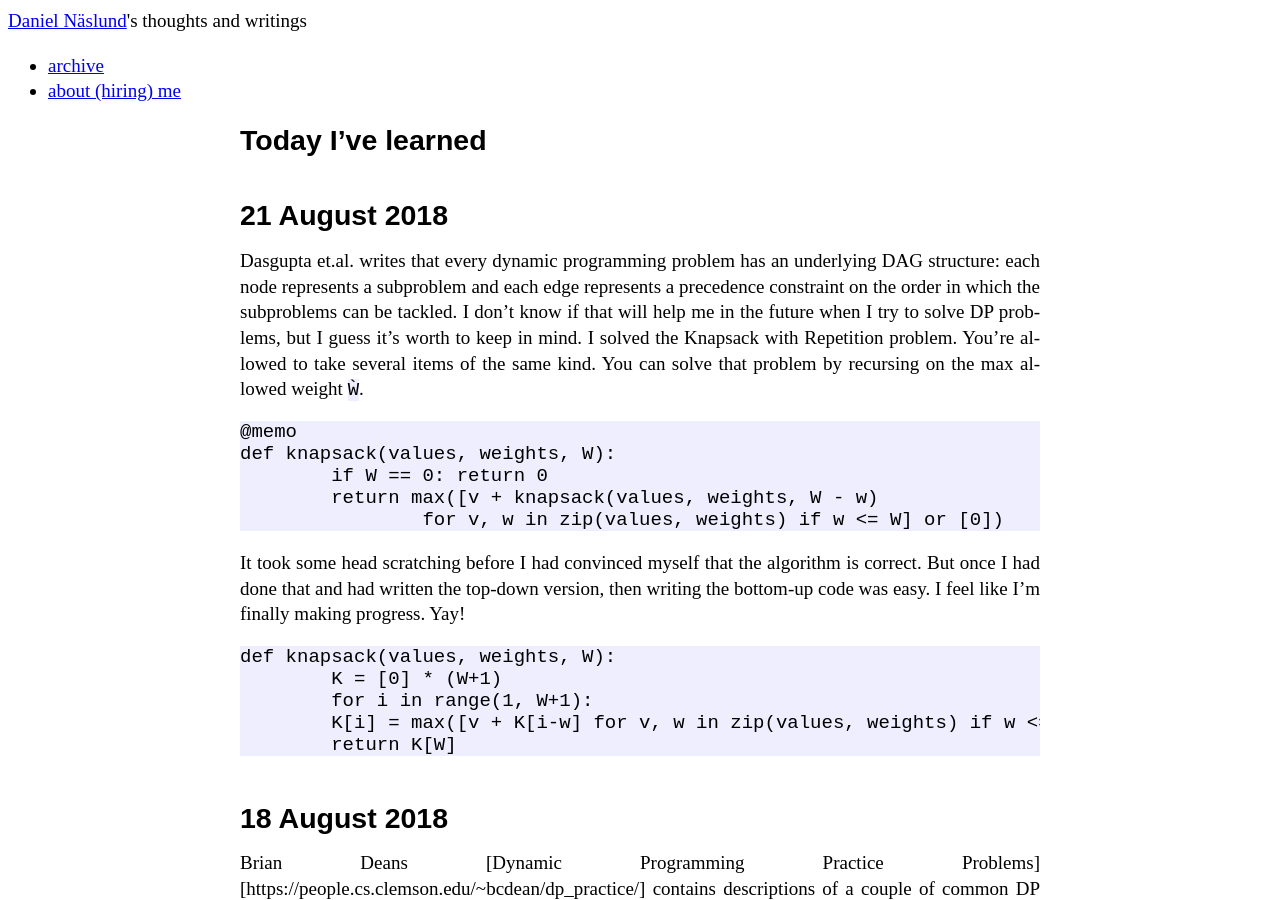
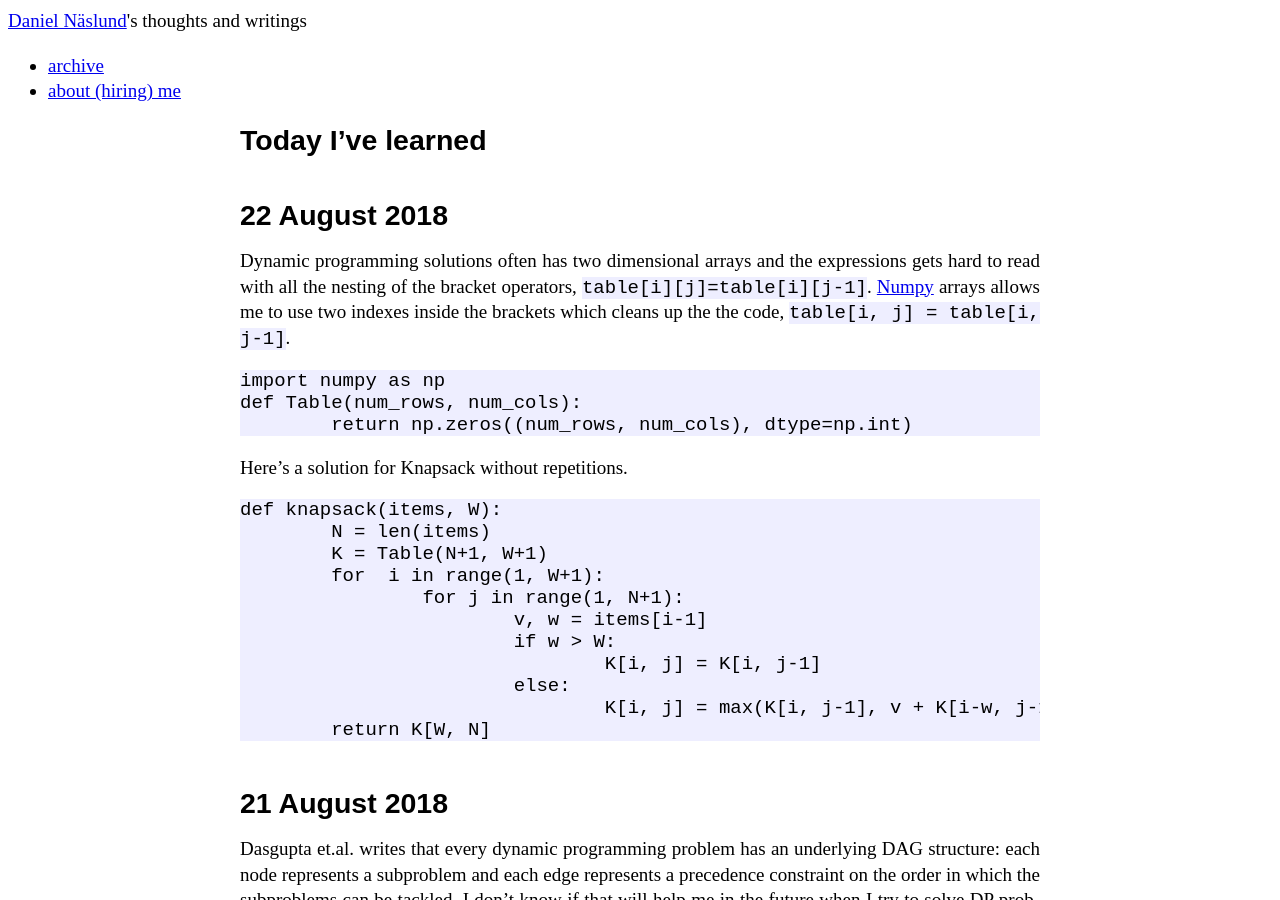
Before and after one commit to dannas/dannas.github.com, a Jekyll site: the page built from TIL.markdown, in a window 1280 px wide and 900 px high. Built offline with Jekyll 4.4.1, drawn with Linux system fonts in a browser that asks for light colours.

Commit message:
Yet another TIL

````diff
--- a/TIL.markdown
+++ b/TIL.markdown
@@ -4,6 +4,32 @@ title: TIL - Today I've Learned
 use_math: true
 ---
 # Today I've learned
+
+## 22 August 2018
+
+Dynamic programming solutions often has two dimensional arrays and the expressions gets hard to read with all the nesting of the bracket operators, `table[i][j]=table[i][j-1]`. [Numpy](http://www.numpy.org/) arrays allows me to use two indexes inside the brackets which cleans up the the code, `table[i, j] = table[i, j-1]`.
+
+```
+import numpy as np
+def Table(num_rows, num_cols):
+	return np.zeros((num_rows, num_cols), dtype=np.int)
+```
+
+Here's a solution for  Knapsack without repetitions.
+
+```
+def knapsack(items, W):
+	N = len(items)
+	K = Table(N+1, W+1)
+	for  i in range(1, W+1):
+		for j in range(1, N+1):
+			v, w = items[i-1]
+			if w > W:
+				K[i, j] = K[i, j-1]
+			else:
+				K[i, j] = max(K[i, j-1], v + K[i-w, j-1])
+	return K[W, N]
+```
 
 ## 21 August 2018
 
````
